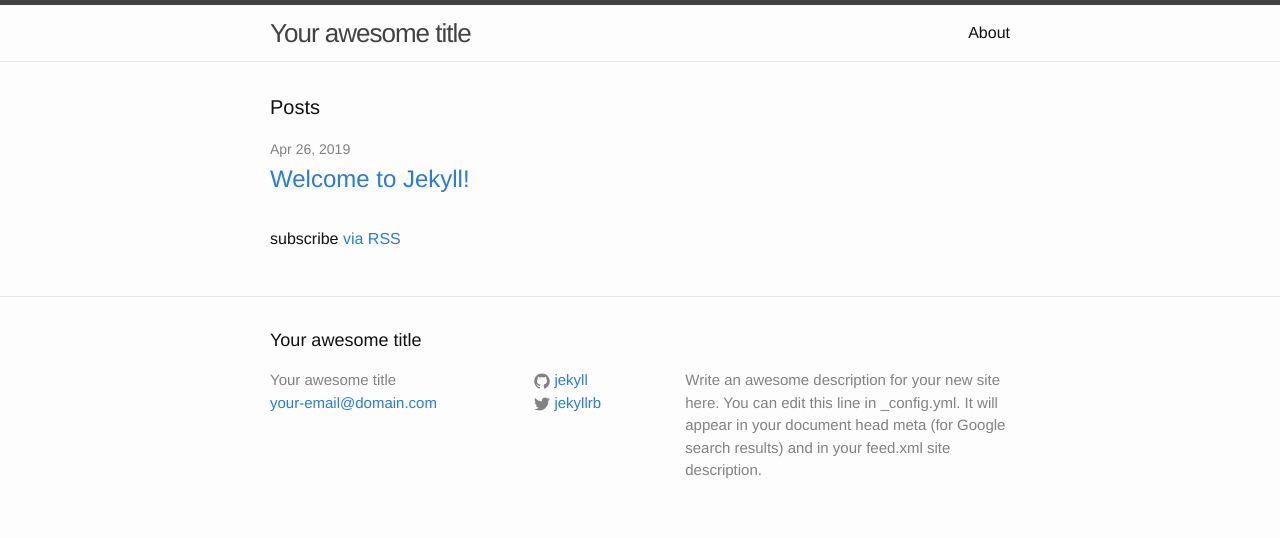
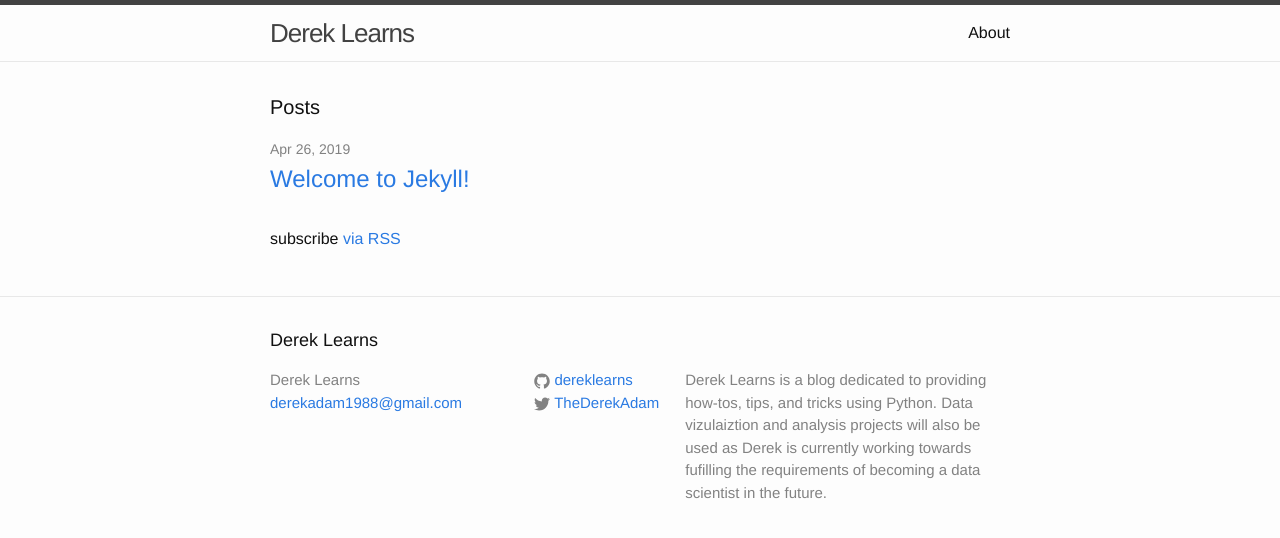
Before and after one commit to dereklearns/dereklearns.github.io, a Jekyll site: the page built from index.html, in a window 1280 px wide. Shown: the top 538 px of the page. Built offline with Jekyll 4.4.1, drawn with Linux system fonts in a browser that asks for light colours.

Commit message:
Fixing config

```diff
--- a/_config.yml
+++ b/_config.yml
@@ -6,16 +6,14 @@
 # 'jekyll serve'. If you change this file, please restart the server process.
 
 # Site settings
-title: Your awesome title
-email: your-email@domain.com
+title: Derek Learns
+email: derekadam1988@gmail.com
 description: > # this means to ignore newlines until "baseurl:"
-  Write an awesome description for your new site here. You can edit this
-  line in _config.yml. It will appear in your document head meta (for
-  Google search results) and in your feed.xml site description.
+  Derek Learns is a blog dedicated to providing how-tos, tips, and tricks using Python. Data vizulaiztion and analysis projects will also be used as Derek is currently working towards fufilling the requirements of becoming a data scientist in the future.
 baseurl: "" # the subpath of your site, e.g. /blog
-url: "http://yourdomain.com" # the base hostname & protocol for your site
-twitter_username: jekyllrb
-github_username:  jekyll
+url: "http://derekpiano.com" # the base hostname & protocol for your site
+twitter_username: TheDerekAdam
+github_username:  dereklearns
 
 # Build settings
 markdown: kramdown
```
Also changed, not shown: 5 other files.
